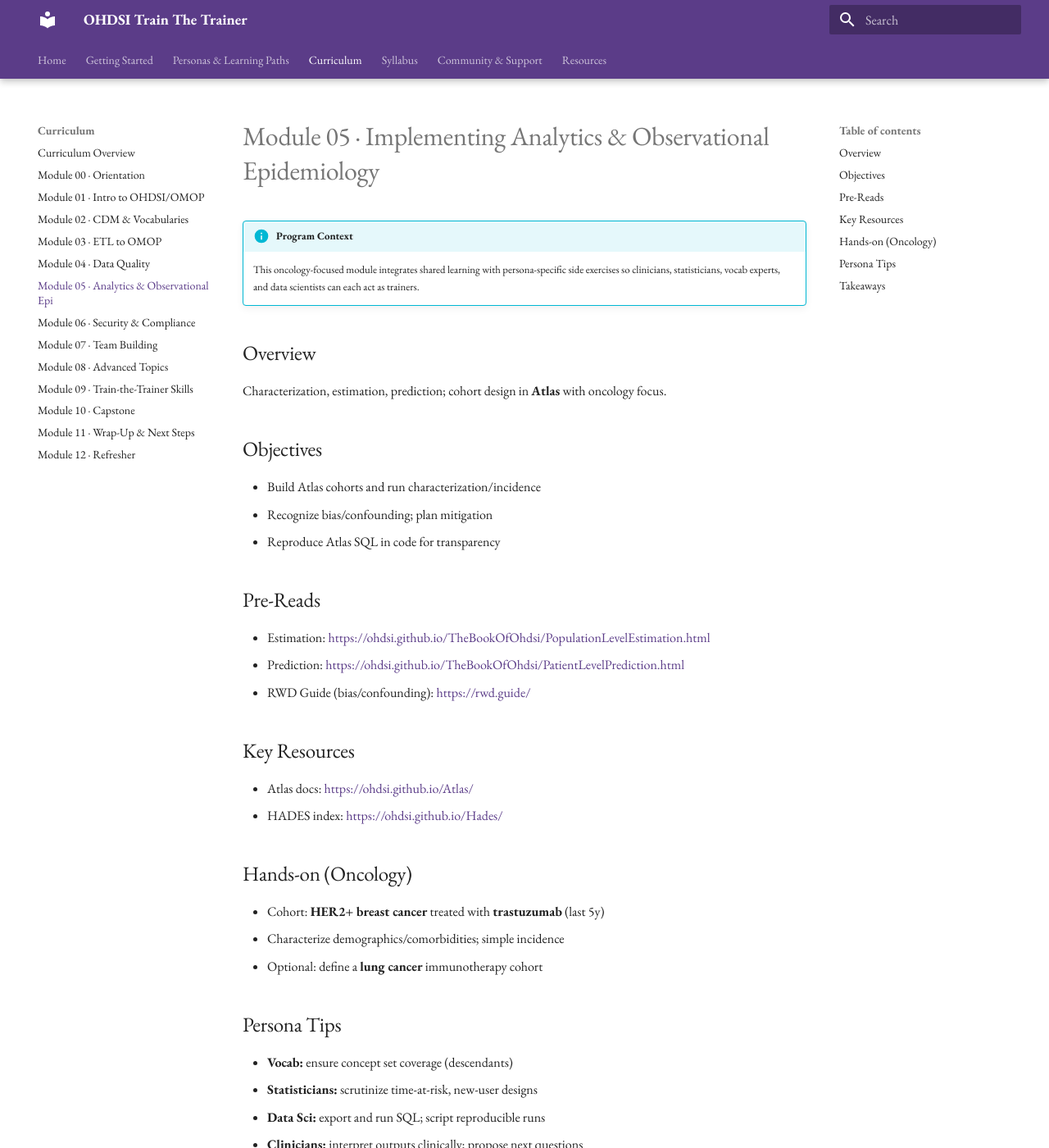
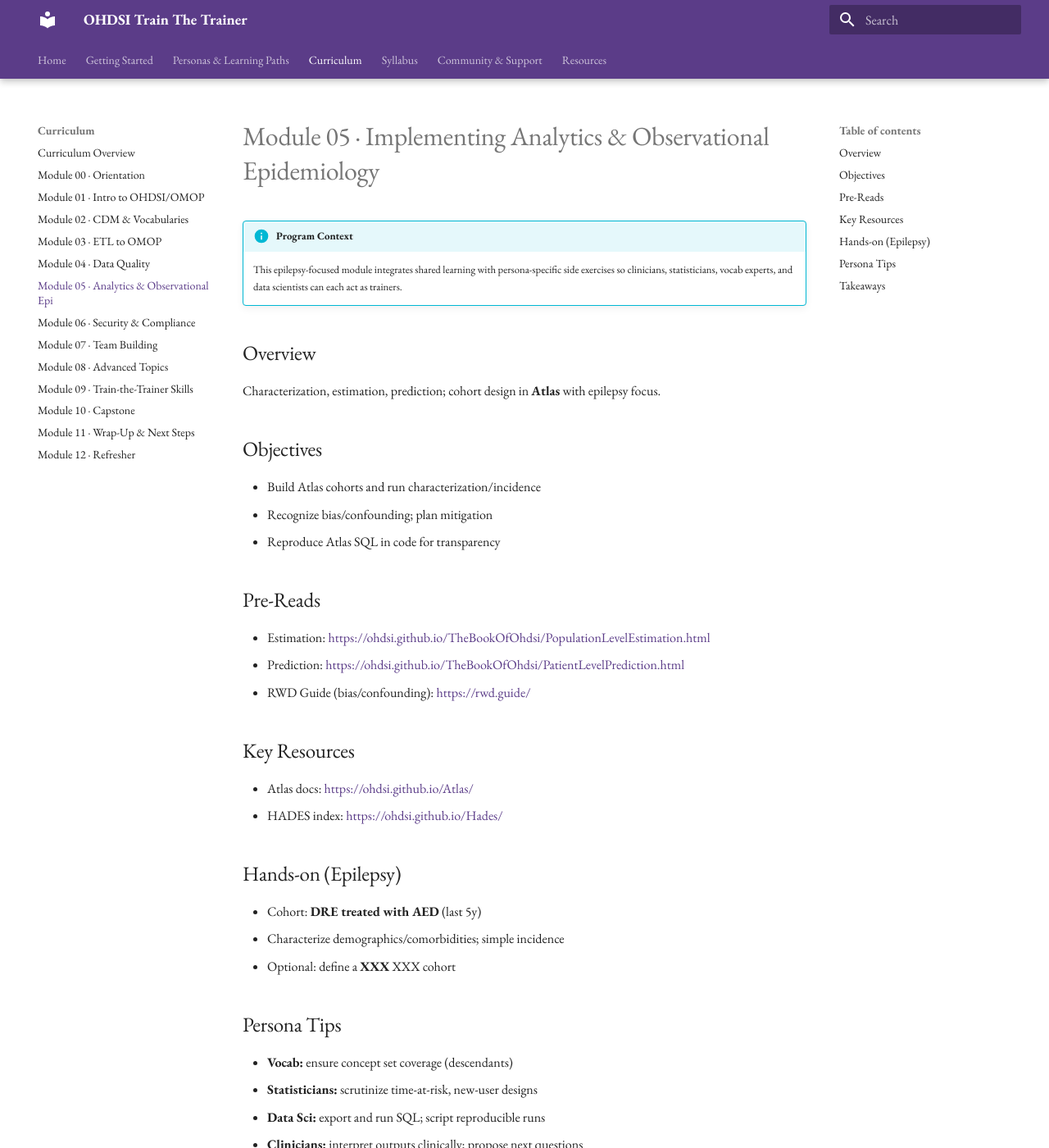
Before and after one commit to BoyceLab/OHDSITrainTheTrainer-EPILEPSY, an MkDocs documentation site: the page built from docs/modules/module-05-analytics-epi.md, in a window 1280 px wide and 1400 px high. Shown: the whole window at 82% size. Built offline with MkDocs 1.6.1 and Material for MkDocs 9.7.7, drawn with Linux system fonts in a browser that asks for light colours.

Commit message:
Update module-05-analytics-epi.md

```diff
--- a/docs/modules/module-05-analytics-epi.md
+++ b/docs/modules/module-05-analytics-epi.md
@@ -1,10 +1,10 @@
 # Module 05 · Implementing Analytics & Observational Epidemiology
 
 !!! info "Program Context"
-    This oncology-focused module integrates shared learning with persona-specific side exercises so clinicians, statisticians, vocab experts, and data scientists can each act as trainers.
+    This epilepsy-focused module integrates shared learning with persona-specific side exercises so clinicians, statisticians, vocab experts, and data scientists can each act as trainers.
 
 ## Overview
-Characterization, estimation, prediction; cohort design in **Atlas** with oncology focus.
+Characterization, estimation, prediction; cohort design in **Atlas** with epilepsy focus.
 
 ## Objectives
 - Build Atlas cohorts and run characterization/incidence
@@ -20,10 +20,10 @@
 - Atlas docs: <https://ohdsi.github.io/Atlas/>
 - HADES index: <https://ohdsi.github.io/Hades/>
 
-## Hands-on (Oncology)
-- Cohort: **HER2+ breast cancer** treated with **trastuzumab** (last 5y)
+## Hands-on (Epilepsy)
+- Cohort: **DRE treated with AED** (last 5y)
 - Characterize demographics/comorbidities; simple incidence
-- Optional: define a **lung cancer** immunotherapy cohort
+- Optional: define a **XXX** XXX cohort
 
 ## Persona Tips
 - **Vocab:** ensure concept set coverage (descendants)
```
